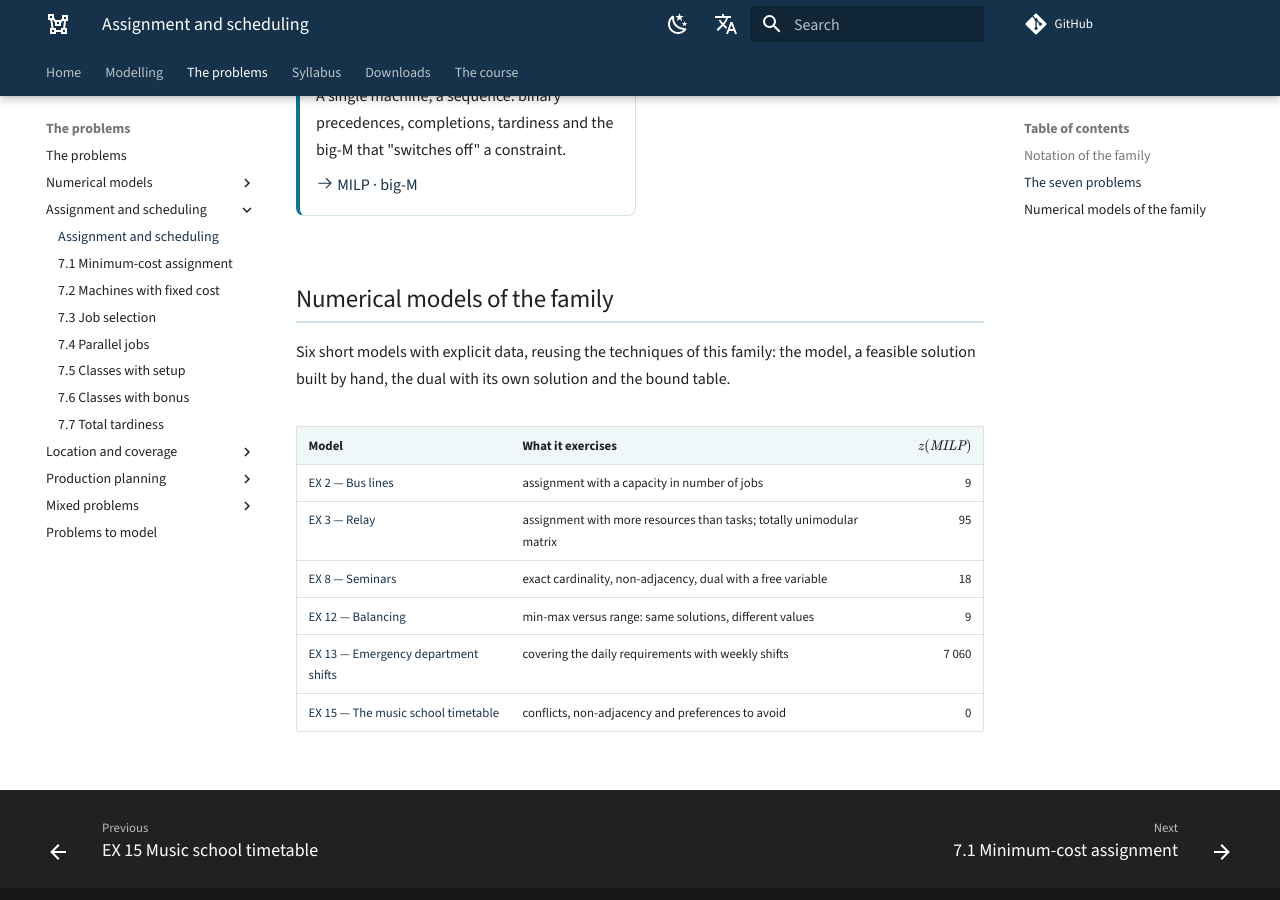
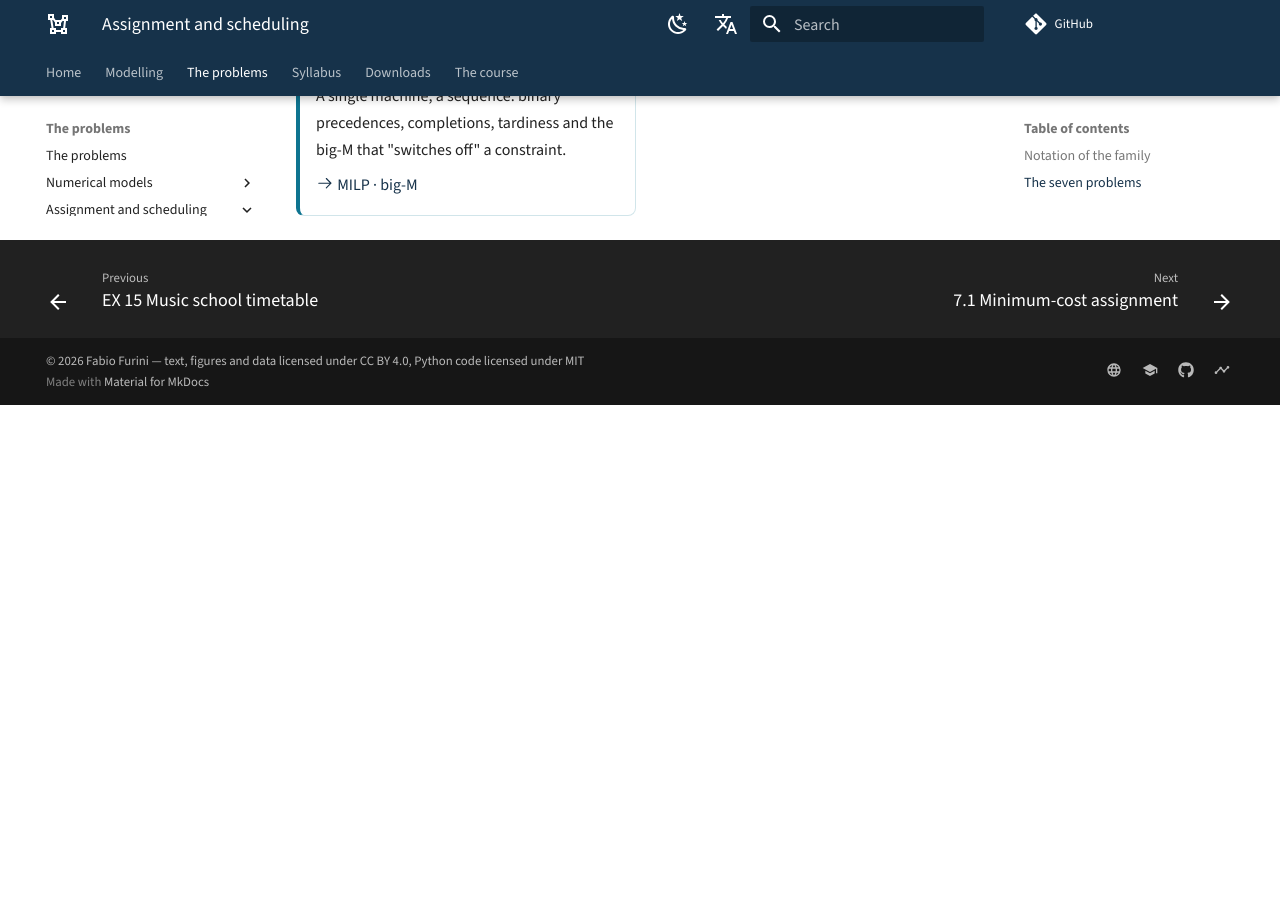
Before and after one commit to fabiofurini/mip-modelling, an MkDocs documentation site: the page built from docs/scheduling.md, in a window 1280 px wide and 900 px high, scrolled down 2186 px. Built offline with MkDocs 1.6.1 and Material for MkDocs 9.7.7, drawn with Linux system fonts in a browser that asks for light colours; comment, search, counter and statistics services are not loaded; after the commit the page ends 2591 px from its top, so only the background shows below that.

Commit message:
the family pages no longer list the numerical problems
Each family page closed with a "Numerical models of the family" table: six rows
on scheduling, fewer on the others, each linking an exercise with its z(MILP).
But a class of problems introduces itself through its techniques, not through an
index of exercises --- that list already exists on the numerical-models page and
in the syllabus, where it is complete and in one place only.

The four pages now end on the grid of the family's problems. Nothing linked
those anchors, and the notes never had those lists.

Co-Authored-By: Claude Opus 5 <noreply@anthropic.com>

```diff
--- a/docs/location.md
+++ b/docs/location.md
@@ -80,12 +80,3 @@ depend on it, and how the budget on openings enters the model.
     [:octicons-arrow-right-24: MILP · activation, maximum](location-4.md)
 
 </div>
-
-## Numerical models of the family
-
-Two short models with explicit data on the covering and activation techniques.
-
-| Model | What it exercises | $z(\mathit{MILP})$ |
-|---|---|---:|
-| [EX 4 — Hub-and-spoke](ex-04-hub.md) | pure set covering; the hand-built dual closes the problem | 3 |
-| [EX 10 — CNC tools](ex-10-tools.md) | disaggregated activation reversed; an infeasible dual recipe, corrected | 2500 |
--- a/docs/mixed.md
+++ b/docs/mixed.md
@@ -120,15 +120,3 @@ and put one half in each container, levelling everything.
     [:octicons-arrow-right-24: MILP · maximum variable](mixed-9.md)
 
 </div>
-
-## Numerical models of the family
-
-Four short models with explicit data: a selection with an implication, a
-minimum lot, a packing and integer counts in lots.
-
-| Model | What it brings into play | $z(\mathit{MILP})$ |
-|---|---|---:|
-| [EX 1 — The eight-seat van](ex-01-van.md) | selection with a capacity and an implication between groups | 120 |
-| [EX 5 — Mutual funds bought in lots](ex-05-funds.md) | integer counts in lots, with a proportion constraint | 16 |
-| [EX 6 — Vehicles with a minimum quantity](ex-06-vehicles.md) | minimum lot: a minimum quantity if the type is produced | 25 250 |
-| [EX 9 — Queens on the chessboard](ex-09-queens.md) | packing on a chessboard: rows, columns and diagonals | 4 |
--- a/docs/production.md
+++ b/docs/production.md
@@ -78,14 +78,3 @@ systematically.
     [:octicons-arrow-right-24: MILP · minimum lot](production-3.md)
 
 </div>
-
-## Numerical models of the family
-
-Three short models with explicit data on the same techniques: the inventory
-balance, the fixed set-up cost and the minimum lot.
-
-| Model | What it brings into play | $z(\mathit{MILP})$ |
-|---|---|---:|
-| [EX 7 — Custom aircraft with a fixed set-up cost](ex-07-aircraft.md) | fixed set-up cost and a free quantity up to the order | 5 |
-| [EX 11 — Shoes with a minimum production threshold](ex-11-shoes-threshold.md) | minimum lot with three shared resources | 24 000 |
-| [EX 14 — Shoes: production, inventory and hirings](ex-14-shoes.md) | inventory balance and workforce over three months | 774 180 |
--- a/docs/scheduling.md
+++ b/docs/scheduling.md
@@ -109,18 +109,3 @@ due dates when the jobs follow one another on a single machine.
     [:octicons-arrow-right-24: MILP · big-M](scheduling-7.md)
 
 </div>
-
-## Numerical models of the family
-
-Six short models with explicit data, reusing the techniques of this family: the
-model, a feasible solution built by hand, the dual with its own solution and the
-bound table.
-
-| Model | What it exercises | $z(\mathit{MILP})$ |
-|---|---|---:|
-| [EX 2 — Bus lines](ex-02-buslines.md) | assignment with a capacity in number of jobs | 9 |
-| [EX 3 — Relay](ex-03-relay.md) | assignment with more resources than tasks; totally unimodular matrix | 95 |
-| [EX 8 — Seminars](ex-08-seminars.md) | exact cardinality, non-adjacency, dual with a free variable | 18 |
-| [EX 12 — Balancing](ex-12-balancing.md) | min-max versus range: same solutions, different values | 9 |
-| [EX 13 — Emergency department shifts](ex-13-shifts.md) | covering the daily requirements with weekly shifts | 7 060 |
-| [EX 15 — The music school timetable](ex-15-timetable.md) | conflicts, non-adjacency and preferences to avoid | 0 |
```
